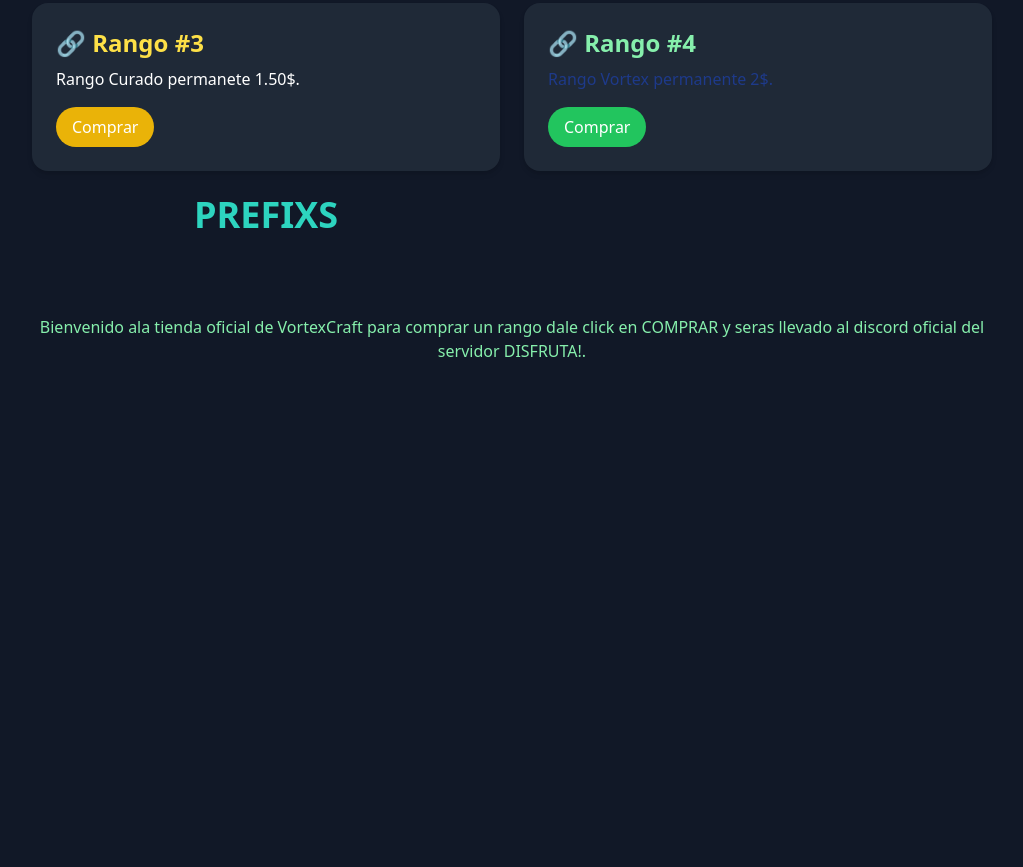
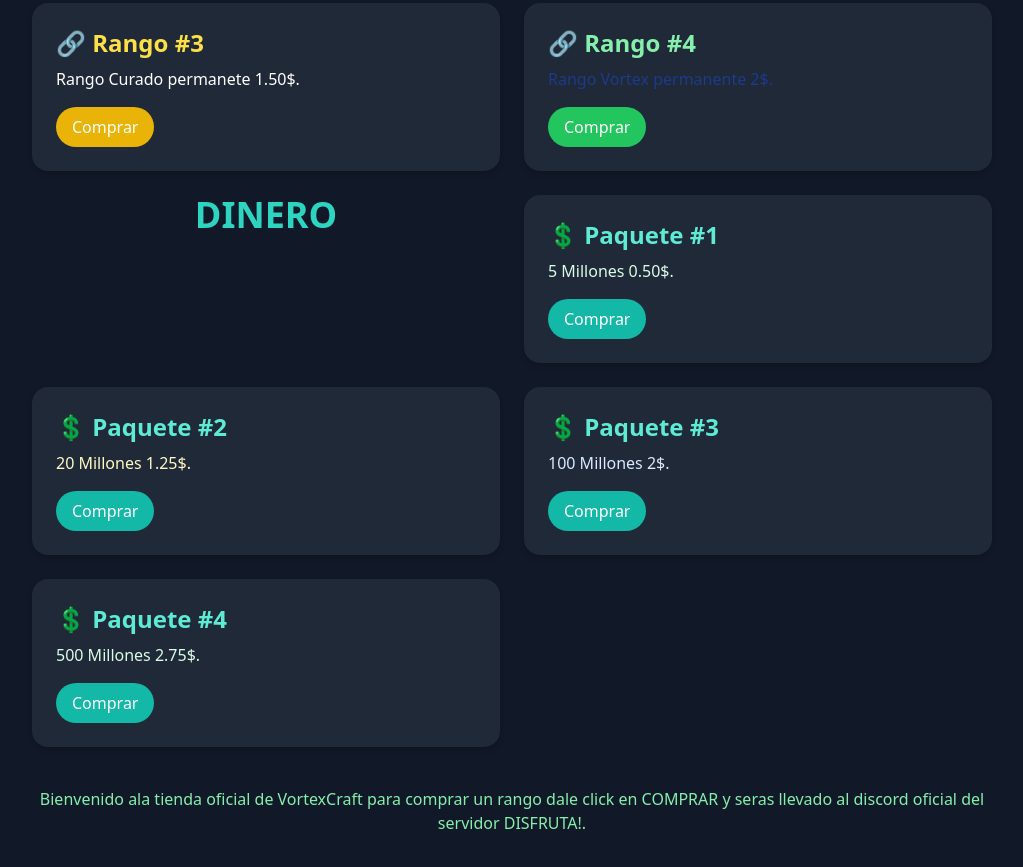
Before and after one commit to Soycubo1237/VortexCraft-Store-, a plain HTML site: page index.html in a window 1280 px wide. Shown: the part 301-1168 px from the top of the page, without its empty margins (128-1151 px from the left). Before the commit the page ends 800 px from the top, so only its background shows below. Drawn offline with nearby package versions, Linux system fonts and the light colour scheme.

Commit message:
Index.html

```diff
--- a/index.html
+++ b/index.html
@@ -45,7 +45,35 @@
         <a href="https://discord.gg/dEe6Y8kBkE" target="_blank" class="inline-block bg-green-500 hover:bg-green-600 text-white px-4 py-2 rounded-full transition">Comprar</a>
       </div>
 
-      <h1 class="text-4xl font-bold text-center mb-10 text-teal-400">PREFIXS</h1>
+      <h1 class="text-4xl font-bold text-center mb-10 text-teal-400">DINERO</h1>
+
+      <!--Paquete #1-->
+      <div class="card bg-gray-800 rounded-2xl p-6 shadow-md hover:shadow-teal-400/60 transition-all duration-300 transform">
+        <h2 class="text-2xl font-bold mb-2 text-teal-300">💲 Paquete #1</h2>
+        <p class="text-green-100 mb-4">5 Millones 0.50$.</p>
+        <a href="https://discord.gg/dEe6Y8kBkE" target="_blank" class="inline-block bg-teal-500 hover:bg-teal-600 text-white px-4 py-2 rounded-full transition">Comprar</a>
+      </div>
+
+      <!--Paquete #2-->
+      <div class="card bg-gray-800 rounded-2xl p-6 shadow-md hover:shadow-teal-400/60 transition-all duration-300 transform">
+        <h2 class="text-2xl font-bold mb-2 text-teal-300">💲 Paquete #2</h2>
+        <p class="text-yellow-100 mb-4">20 Millones 1.25$.</p>
+        <a href="https://discord.gg/dEe6Y8kBkE" target="_blank" class="inline-block bg-teal-500 hover:bg-teal-600 text-white px-4 py-2 rounded-full transition">Comprar</a>
+      </div>
+
+      <!--Paquete #3-->
+      <div class="card bg-gray-800 rounded-2xl p-6 shadow-md hover:shadow-teal-400/60 transition-all duration-300 transform">
+        <h2 class="text-2xl font-bold mb-2 text-teal-300">💲 Paquete #3</h2>
+        <p class="text-blue-100 mb-4">100 Millones 2$.</p>
+        <a href="https://discord.gg/dEe6Y8kBkE" target="_blank" class="inline-block bg-teal-500 hover:bg-teal-600 text-white px-4 py-2 rounded-full transition">Comprar</a>
+      </div>
+
+      <!--Paquete #4-->
+      <div class="card bg-gray-800 rounded-2xl p-6 shadow-md hover:shadow-teal-400/60 transition-all duration-300 transform">
+        <h2 class="text-2xl font-bold mb-2 text-teal-300">💲 Paquete #4</h2>
+        <p class="text-green-100 mb-4">500 Millones 2.75$.</p>
+        <a href="https://discord.gg/dEe6Y8kBkE" target="_blank" class="inline-block bg-teal-500 hover:bg-teal-600 text-white px-4 py-2 rounded-full transition">Comprar</a>
+      </div>
 
     </div>
 
```
